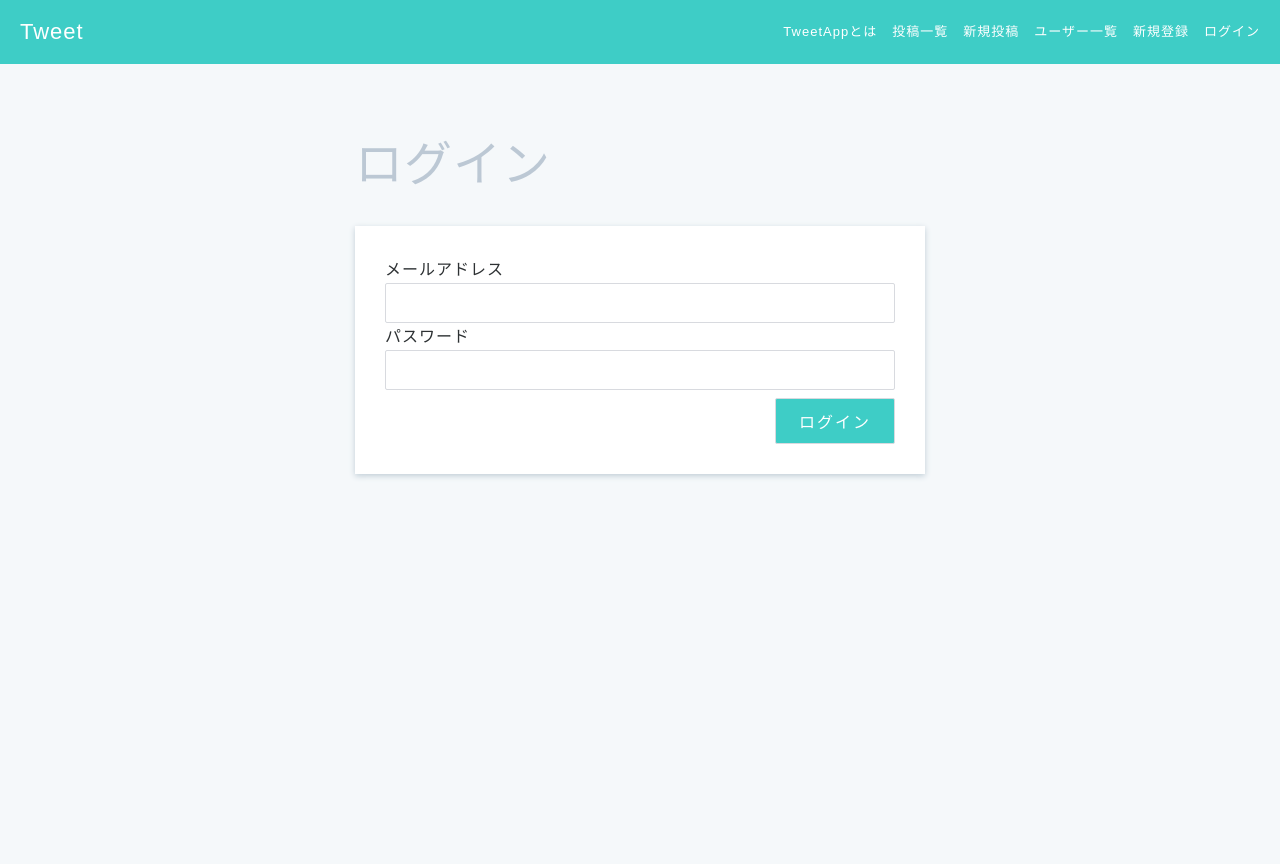
After one commit to Ryo712/tweet_app_v2, a Rails app: page /login in a window 1280 px wide. The commit adds this page. Run offline with Rails 7, Linux system fonts and the light colour scheme; some libraries are stand-ins or nearby versions.

Commit message:
ログインページ作成

```diff
--- a/app/controllers/users_controller.rb
+++ b/app/controllers/users_controller.rb
@@ -43,4 +43,8 @@ class UsersController < ApplicationController
         render("users/edit", status: :unprocessable_entity)
       end
     end
+
+    def login_form
+
+    end
 end
--- a/app/views/layouts/application.html.erb
+++ b/app/views/layouts/application.html.erb
@@ -33,6 +33,9 @@
         <%= link_to("新規登録", "/signup") %>
         </li>
 
+        <li>
+          <%= link_to("ログイン", "/login")%>
+        </li>
       </ul>
     </header>
     <% if flash[:notice] %>
--- /dev/null
+++ b/app/views/users/login_form.html.erb
@@ -0,0 +1,15 @@
+<div class="main users-new">
+    <div class="container">
+      <div class="form-heading">ログイン</div>
+      <div class="form users-form">
+        <div class="form-body">
+          <p>メールアドレス</p>
+          <input>
+          <p>パスワード</p>
+          <!-- 以下のinputタグにtype属性を指定してください -->
+          <input>
+          <input type="submit" value="ログイン">
+        </div>
+      </div>
+    </div>
+  </div>
--- a/config/routes.rb
+++ b/config/routes.rb
@@ -1,4 +1,5 @@
 Rails.application.routes.draw do
+  get "login" => "users#login_form"
 
   post "users/:id/update" => "users#update"
   get "users/:id/edit" => "users#edit"
```
